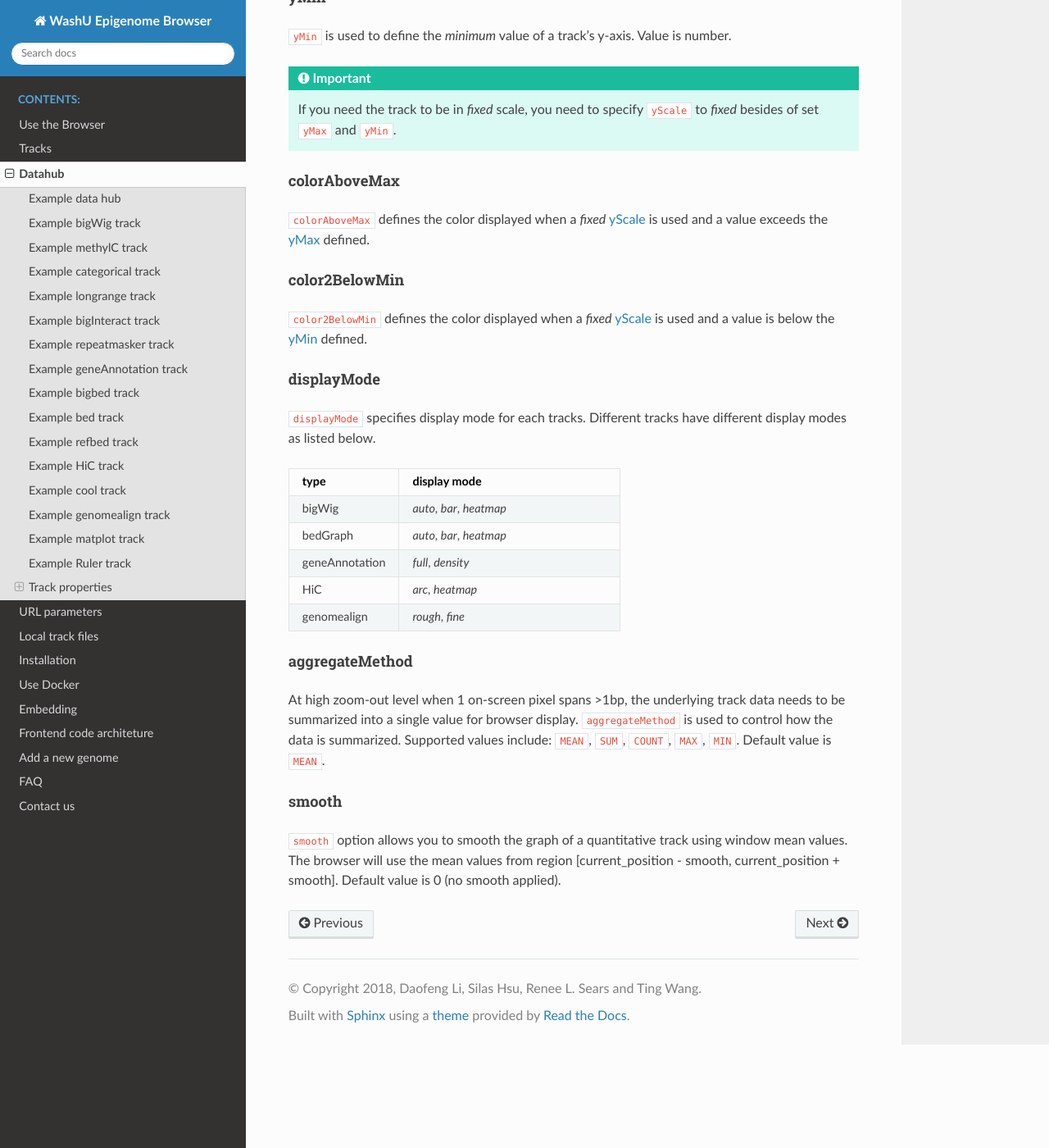
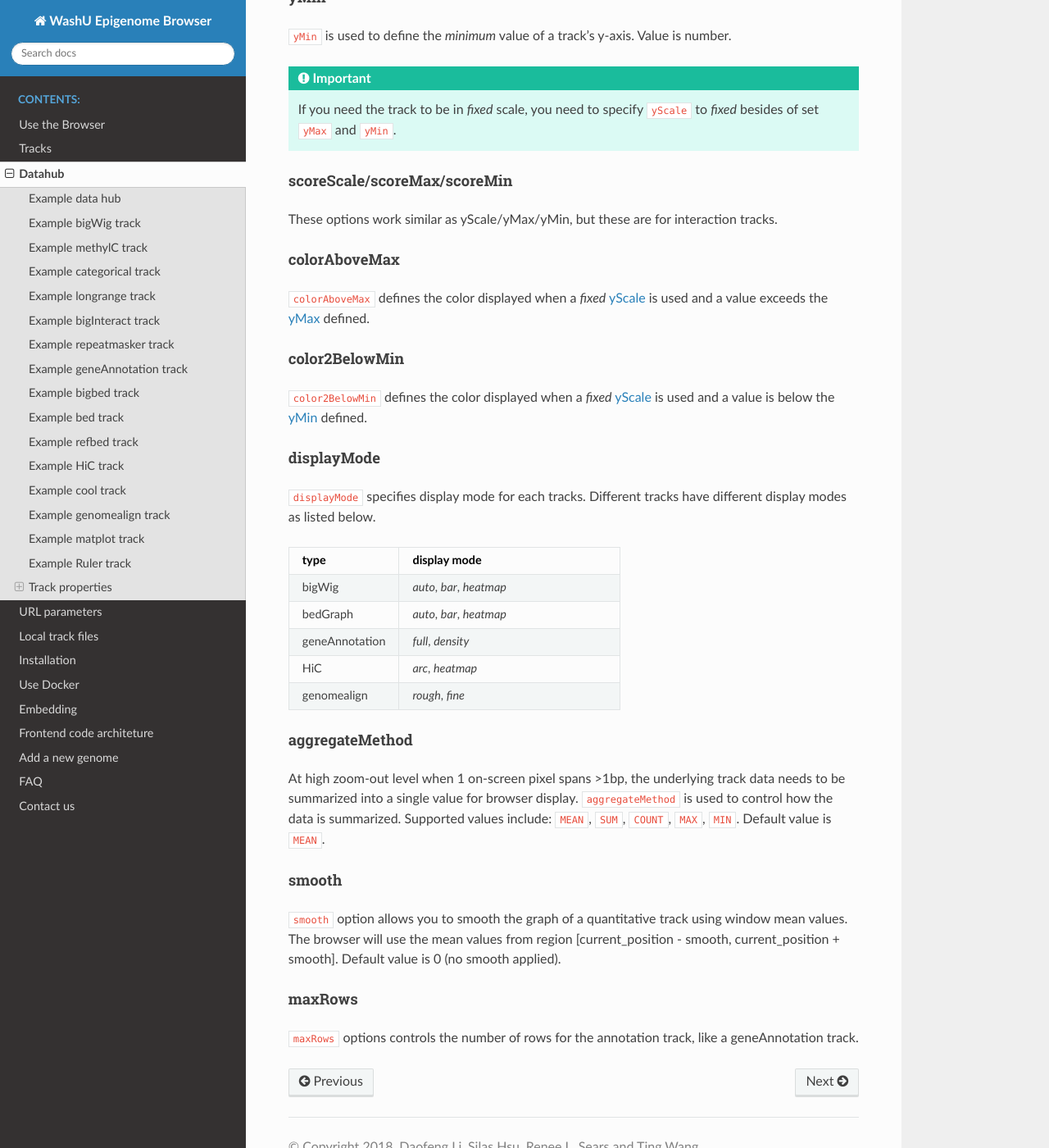
Before and after one commit to lidaof/eg-docs, a Sphinx documentation site: the page built from docs/datahub.rst, in a window 1280 px wide and 1400 px high, scrolled down 9232 px. Shown: the whole window at 82% size. Built offline with Sphinx 7.4.7 and the Read the Docs theme 2.0.0, drawn with Linux system fonts in a browser that asks for light colours.

Commit message:
misc change

```diff
--- a/docs/datahub.rst
+++ b/docs/datahub.rst
@@ -484,6 +484,11 @@ yMin
 .. important:: If you need the track to be in *fixed* scale, you need to specify ``yScale`` to *fixed*
                besides of set ``yMax`` and ``yMin``.
 
+scoreScale/scoreMax/scoreMin
+^^^^^^^^^^^^^^^^^^^^^^^^^^^^
+
+These options work similar as yScale/yMax/yMin, but these are for interaction tracks.
+
 colorAboveMax
 ^^^^^^^^^^^^^
 
@@ -532,3 +537,8 @@ smooth
 ``smooth`` option allows you to smooth the graph of a quantitative track using window mean values.
 The browser will use the mean values from region [current_position - smooth, current_position + smooth].
 Default value is 0 (no smooth applied).
+
+maxRows
+^^^^^^^
+
+``maxRows`` options controls the number of rows for the annotation track, like a geneAnnotation track.
```
Also changed, not shown: docs/url.rst (+7 -0 lines).
